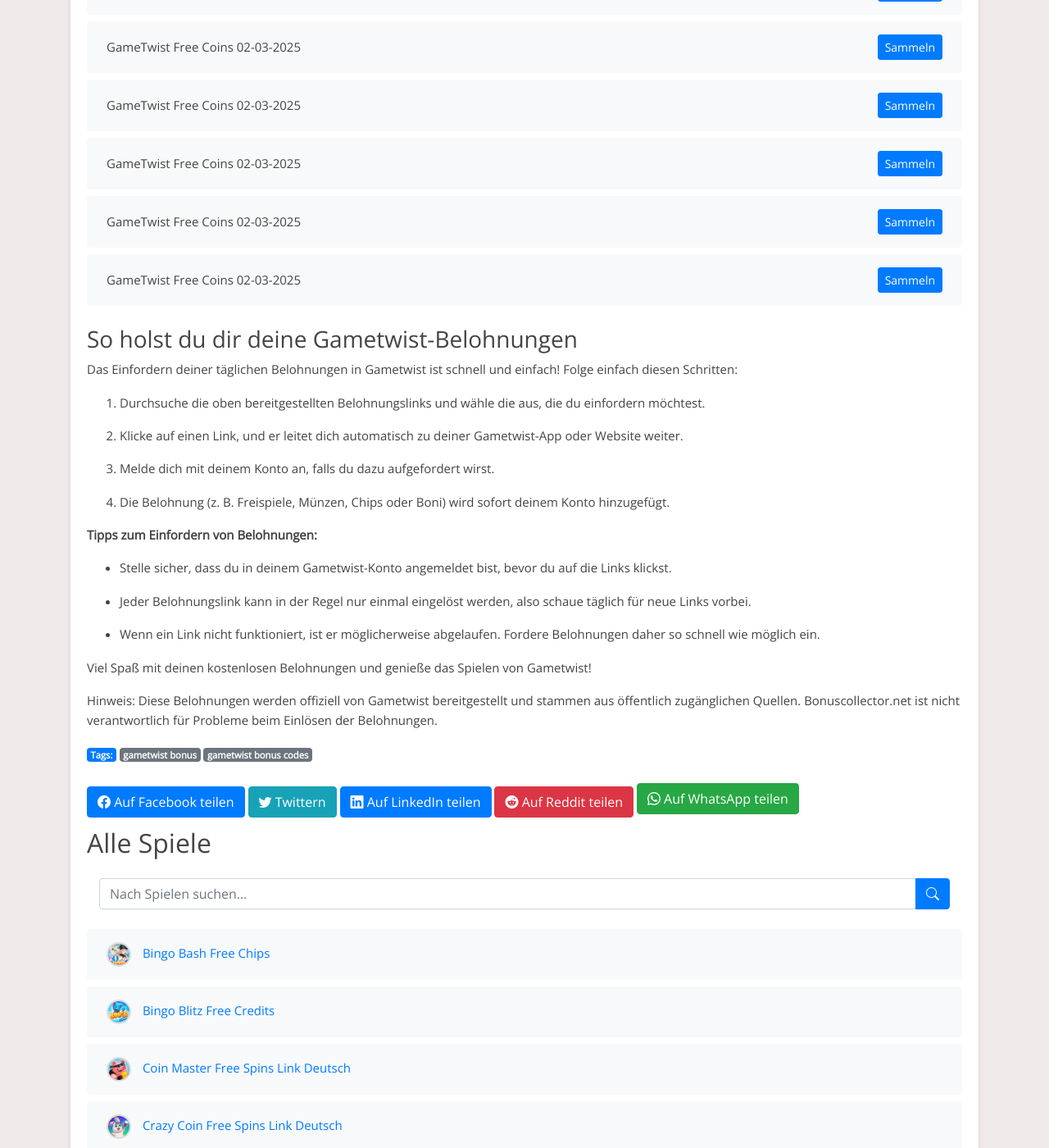
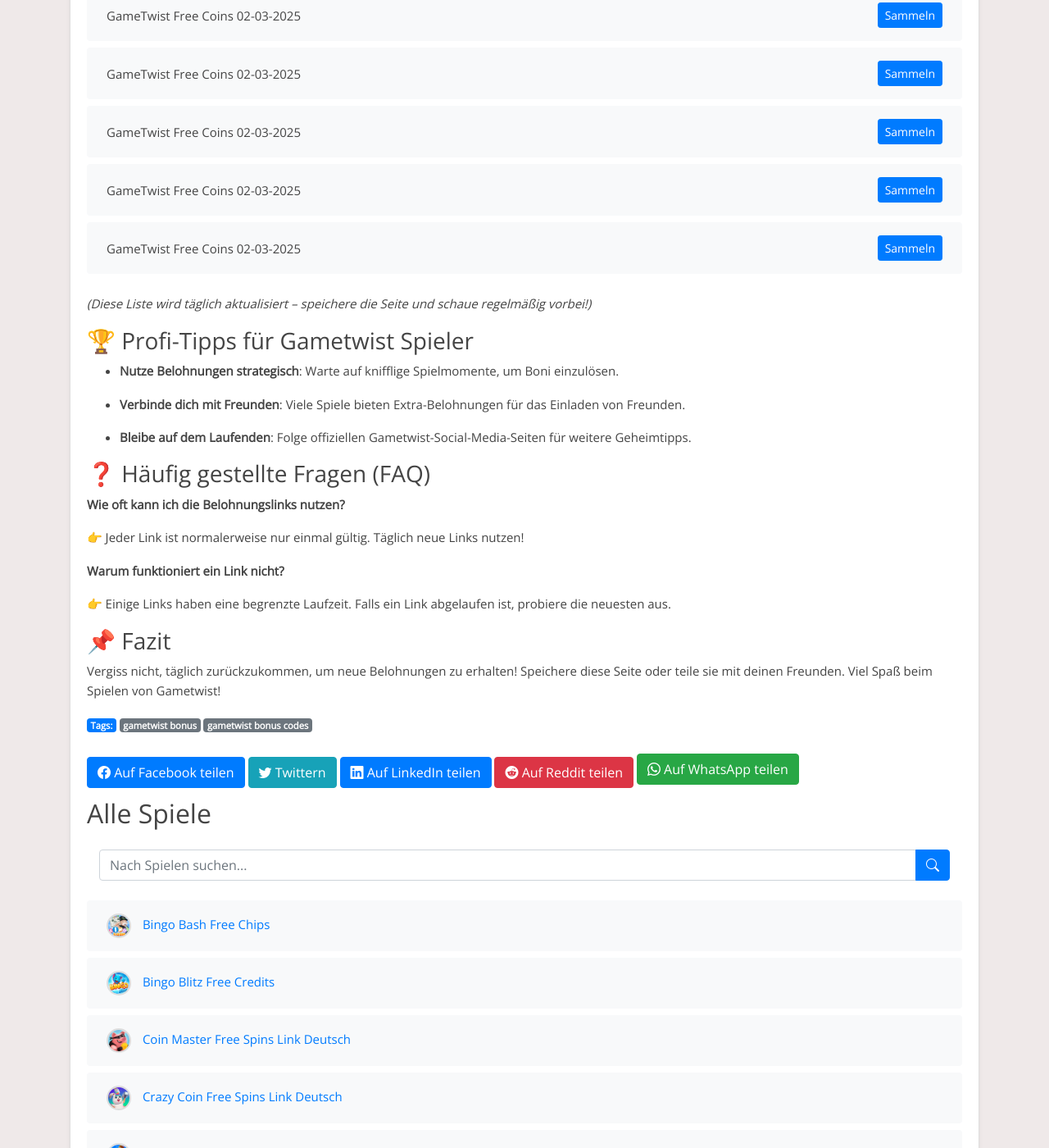
Before and after one commit to Prollad99/bs-de, a Jekyll site: the page built from _posts/2025-02-03-gametwist.md, in a window 1280 px wide and 1400 px high, scrolled down 7343 px. Shown: the whole window at 82% size. Built offline with Jekyll 4.4.1, drawn with Linux system fonts in a browser that asks for light colours; some of the changed text lies outside the part shown.

Commit message:
Aktualisiere gametwist-Belohnungslinks, Inhalte und Änderungsdatum

```diff
--- a/_data/include_files.yml
+++ b/_data/include_files.yml
@@ -38,7 +38,7 @@
   last_modified: 2025-02-04 07:14:30
 
 gametwist.html:
-  last_modified: 2025-02-04 08:19:30
+  last_modified: 2025-02-04 13:50:10
 
 bingo-bash_post.html:
   last_modified: 2025-02-04 13:14:54
--- a/_includes/gametwist.html
+++ b/_includes/gametwist.html
@@ -1,4 +1,12 @@
 <ul class="list-group mt-3 mb-4">
+  <li class="list-group-item d-flex justify-content-between align-items-center">
+    <span>GameTwist Free Coins 02-04-2025</span>
+    <a href="https://bit.ly/3Wx4EIR" class="btn btn-primary btn-sm">Sammeln</a>
+  </li>
+  <li class="list-group-item d-flex justify-content-between align-items-center">
+    <span>GameTwist Free Coins 02-04-2025</span>
+    <a href="https://bit.ly/3PLbDtQ" class="btn btn-primary btn-sm">Sammeln</a>
+  </li>
   <li class="list-group-item d-flex justify-content-between align-items-center">
     <span>GameTwist Free Coins 02-04-2025</span>
     <a href="https://bit.ly/3WpF7kH" class="btn btn-primary btn-sm">Sammeln</a>
@@ -391,12 +399,4 @@
     <span>GameTwist Free Coins 02-03-2025</span>
     <a href="https://bit.ly/3VK0JrW" class="btn btn-primary btn-sm">Sammeln</a>
   </li>
-  <li class="list-group-item d-flex justify-content-between align-items-center">
-    <span>GameTwist Free Coins 02-03-2025</span>
-    <a href="https://bit.ly/402ZvJN" class="btn btn-primary btn-sm">Sammeln</a>
-  </li>
-  <li class="list-group-item d-flex justify-content-between align-items-center">
-    <span>GameTwist Free Coins 02-03-2025</span>
-    <a href="https://bit.ly/3ZKRlFL" class="btn btn-primary btn-sm">Sammeln</a>
-  </li>
 </ul>
--- a/_includes/gametwist_footer.html
+++ b/_includes/gametwist_footer.html
@@ -1,27 +1,31 @@
-### So holst du dir deine Gametwist-Belohnungen
+*(Diese Liste wird täglich aktualisiert – speichere die Seite und schaue regelmäßig vorbei!)*
 
 
-Das Einfordern deiner täglichen Belohnungen in Gametwist ist schnell und einfach! Folge einfach diesen Schritten:
 
-1. Durchsuche die oben bereitgestellten Belohnungslinks und wähle die aus, die du einfordern möchtest.
+### 🏆 Profi-Tipps für Gametwist Spieler
 
-2. Klicke auf einen Link, und er leitet dich automatisch zu deiner Gametwist-App oder Website weiter.
+- **Nutze Belohnungen strategisch**: Warte auf knifflige Spielmomente, um Boni einzulösen.
 
-3. Melde dich mit deinem Konto an, falls du dazu aufgefordert wirst.
+- **Verbinde dich mit Freunden**: Viele Spiele bieten Extra-Belohnungen für das Einladen von Freunden.
 
-4. Die Belohnung (z. B. Freispiele, Münzen, Chips oder Boni) wird sofort deinem Konto hinzugefügt.
+- **Bleibe auf dem Laufenden**: Folge offiziellen Gametwist-Social-Media-Seiten für weitere Geheimtipps.
 
 
-**Tipps zum Einfordern von Belohnungen:**
 
-- Stelle sicher, dass du in deinem Gametwist-Konto angemeldet bist, bevor du auf die Links klickst.
+### ❓ Häufig gestellte Fragen (FAQ)
 
-- Jeder Belohnungslink kann in der Regel nur einmal eingelöst werden, also schaue täglich für neue Links vorbei.
+**Wie oft kann ich die Belohnungslinks nutzen?**
 
-- Wenn ein Link nicht funktioniert, ist er möglicherweise abgelaufen. Fordere Belohnungen daher so schnell wie möglich ein.
+👉 Jeder Link ist normalerweise nur einmal gültig. Täglich neue Links nutzen!
 
 
-Viel Spaß mit deinen kostenlosen Belohnungen und genieße das Spielen von Gametwist!
+
+**Warum funktioniert ein Link nicht?**
+
+👉 Einige Links haben eine begrenzte Laufzeit. Falls ein Link abgelaufen ist, probiere die neuesten aus.
 
 
-Hinweis: Diese Belohnungen werden offiziell von Gametwist bereitgestellt und stammen aus öffentlich zugänglichen Quellen. Bonuscollector.net ist nicht verantwortlich für Probleme beim Einlösen der Belohnungen.
+
+### 📌 Fazit
+
+Vergiss nicht, täglich zurückzukommen, um neue Belohnungen zu erhalten! Speichere diese Seite oder teile sie mit deinen Freunden. Viel Spaß beim Spielen von Gametwist!
--- a/_includes/gametwist_post.html
+++ b/_includes/gametwist_post.html
@@ -1,13 +1,13 @@
-Entdecke tägliche Gametwist-Belohnungen!
+**Willkommen, Gametwist-Fans!**
+
+Suchst du nach den neuesten Gratis-Belohnungen für Gametwist? Dann bist du hier genau richtig! Wir aktualisieren täglich die besten Links für Freispiele, Münzen und andere Boni, damit du dein Spielerlebnis optimal genießen kannst.
 
 
-Bist du ein Fan von Gametwist und möchtest dein Spielerlebnis verbessern? Du bist hier genau richtig! Diese Seite ist allen Gametwist-Enthusiasten gewidmet, die täglich kostenlose Belohnungen einfordern möchten. Hier findest du die neuesten Links, um Freispiele, Münzen, Chips und andere spannende Boni zu sammeln, damit du das Spiel noch mehr genießen kannst.
+
+### Was ist Gametwist und warum sind Belohnungen wichtig?
+
+Gametwist ist ein beliebtes Spiel, das von Millionen gespielt wird. Mit täglichen Belohnungen kannst du länger spielen, schneller leveln und das Beste aus deinem Spielerlebnis herausholen.
 
 
-Gametwist ist ein unterhaltsames Spiel, das von Millionen geliebt wird. Ob du höhere Level erreichen oder einfach nur den Nervenkitzel genießen möchtest – unsere täglichen Belohnungslinks halten dich im Spiel.
 
-
-Hinweis: Gametwist ist eine kostenlose App, die ausschließlich zu Unterhaltungszwecken entwickelt wurde. Bonuscollector.net ist eine unabhängige Plattform und steht in keiner Verbindung zu den Entwicklern oder Eigentümern von Gametwist.
-
-
-Schau täglich vorbei, um sicherzustellen, dass du keine Belohnung verpasst!
+### 🚀 Tägliche Belohnungslinks für Gametwist
```
Also changed, not shown: links-json/gametwist.json (+8 -8 lines).
